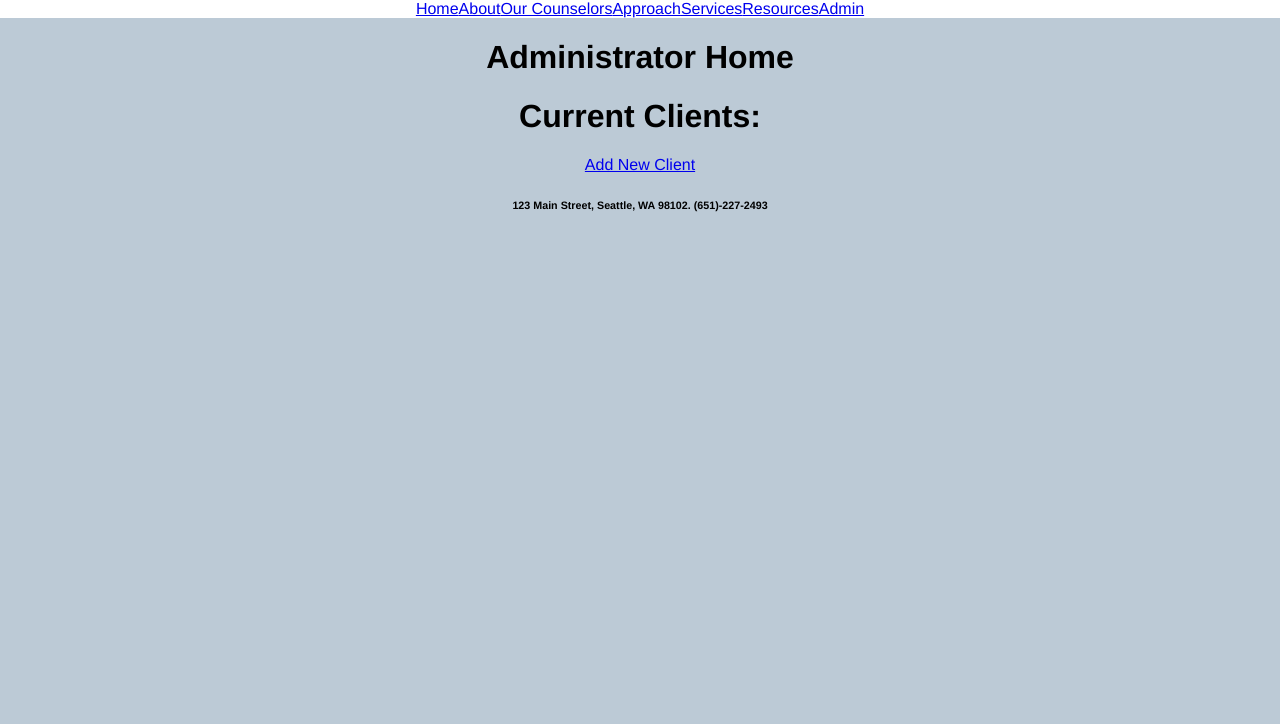
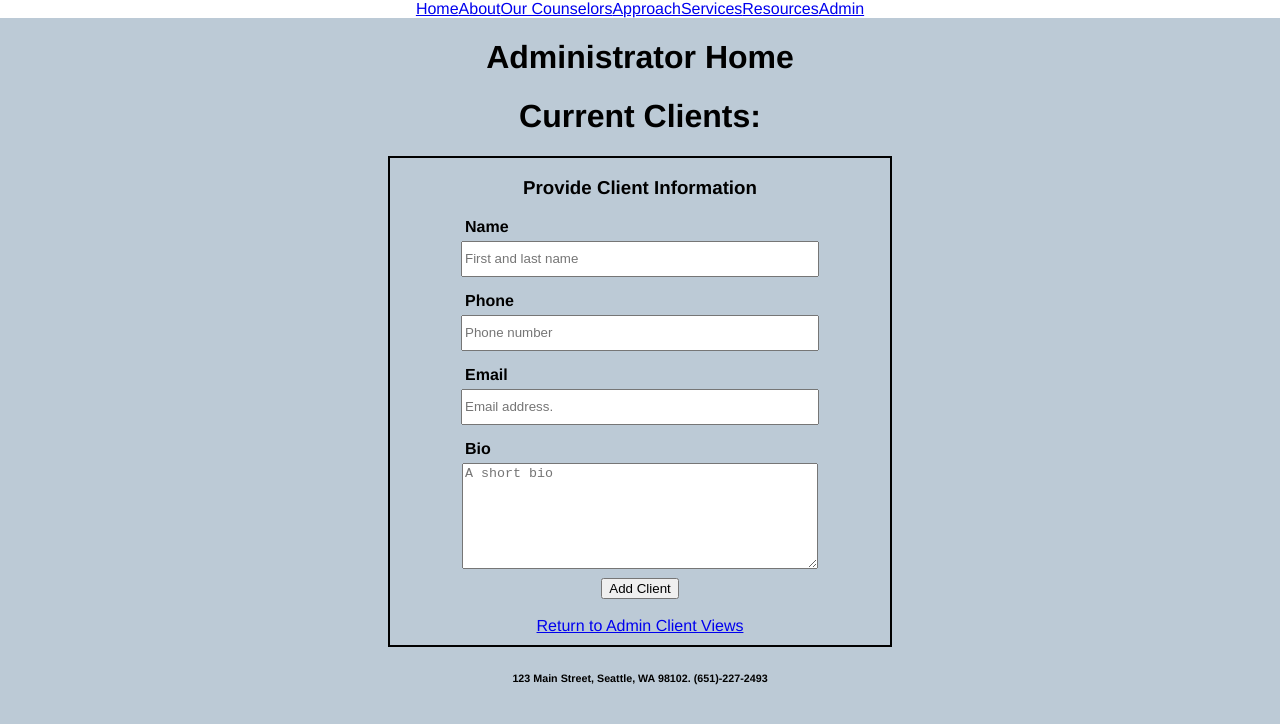
Before and after one commit to dillontitcomb/priv-prac-website, a React app: page /#/admin in a window 1280 px wide. Shown: the top 724 px of the page. Built offline with nearby package versions, Linux system fonts and the light colour scheme.

Commit message:
Add admin and customer paths to new client component, each with unique content and links.

```diff
--- a/src/components/AddClient.jsx
+++ b/src/components/AddClient.jsx
@@ -7,6 +7,12 @@ function AddClient(props){
   let _phone = null;
   let _email = null;
   let _bio = null;
+	let clientFormHeader = "Provide Client Information"
+	let nameLabel = "Name";
+	let phoneLabel = "Phone";
+	let emailLabel = "Email";
+	let bioLabel = "Bio";
+	let buttonLabel = "Add Client";
 
   function handleNewClientFormSubmission(event) {
     event.preventDefault();
@@ -17,37 +23,46 @@ function AddClient(props){
     _bio.value = '';
   }
 
+	if (props.currentRouterPath !== "/admin") {
+		clientFormHeader = "Welcome! Please provide your basic contact information. We'll contact you as soon as we can to schedule an appointment."
+		nameLabel = "Please input your name";
+		phoneLabel = "Please provide your phone number";
+		emailLabel = "Input your email";
+		bioLabel = "Tell us a bit about yourself";
+		buttonLabel = "Submit";
+	}
+
   return (
     <div className="addClientForm">
-      <h3>Provide Client Information</h3>
+			<h3>{clientFormHeader}</h3>
       <form onSubmit={handleNewClientFormSubmission}>
-        <p>Name</p>
+				<p>{nameLabel}</p>
         <input
           type='text'
           id='name'
           placeholder='First and last name'
           ref={(input) => {_name = input;}}/><br/>
-        <p>Phone</p>
+				<p>{phoneLabel}</p>
         <input
           type='text'
           id='phone'
           placeholder='Phone number'
           ref={(input) => {_phone = input;}}/><br/>
-        <p>Email</p>
+				<p>{emailLabel}</p>
         <input
           id='email'
           placeholder='Email address.'
           ref={(input) => {_email = input;}}/><br/>
-        <p>Bio</p>
+				<p>{bioLabel}</p>
         <textarea
           id='bio'
-          placeholder='A little bit about yourself.'
+          placeholder='A short bio'
           ref={(textarea) => {_bio = textarea;}}/><br/>
-        <button type='submit'>Add client</button>
+				<button type='submit'>{buttonLabel}</button>
       </form>
-      <br/>
-      <Link to="/admin">Return to Admin Client Views</Link>
-      <style jsx>{`
+			<br/>
+			{(props.currentRouterPath === "/admin") ? <Link to="/admin">Return to Admin Client Views</Link> : <Link to="/">Return Home</Link>}
+			<style jsx>{`
 				div.addClientForm {
 					margin: auto;
 					margin-top: 20px;
@@ -84,7 +99,8 @@ function AddClient(props){
 }
 
 AddClient.propTypes = {
-  onAddClient: PropTypes.func
+  onAddClient: PropTypes.func,
+	currentRouterPath: PropTypes.string.isRequired
 };
 
 export default AddClient;
--- a/src/components/Admin/Admin.jsx
+++ b/src/components/Admin/Admin.jsx
@@ -2,14 +2,15 @@ import React from 'react';
 import PropTypes from 'prop-types';
 import ClientList from './ClientList';
 import { Link } from 'react-router-dom';
+import AddClient from '../AddClient';
 
 function Admin(props){
   return (
     <div>
       <div>
         <h1>Administrator Home</h1>
-        <ClientList clientList={props.clientList}/>
-        <Link to="/new-client">Add New Client</Link>
+        <ClientList clientList={props.clientList} currentRouterPath={props.currentRouterPath}/>
+        <AddClient onAddClient={props.onAddClient} currentRouterPath={props.currentRouterPath}/>
       </div>
       <style jsx>{`
 					div.jumbotron {
@@ -22,7 +23,9 @@ function Admin(props){
 }
 
 Admin.propTypes = {
-  clientList: PropTypes.object
+	onAddClient: PropTypes.func,
+  clientList: PropTypes.object,
+	currentRouterPath: PropTypes.string.isRequired
 };
 
 export default Admin;
--- a/src/components/App.jsx
+++ b/src/components/App.jsx
@@ -39,12 +39,15 @@ class App extends React.Component {
     <Switch>
           <Route exact path='/' component={Home} />
           <Route exact path='/about' component={About} />
-          <Route exact path='/admin' render={()=><Admin clientList={this.state.masterClientList} />} />
+          <Route exact path='/admin' render={(props)=><Admin
+							clientList={this.state.masterClientList}
+							currentRouterPath={props.location.pathname}
+							onAddClient={this.handleAddClient} />} />
           <Route exact path='/approach' component={Approach} />
           <Route exact path='/services' component={Services} />
           <Route exact path='/resources' component={Resources} />
           <Route exact path='/counselors' component={Counselors} />
-          <Route exact path='/new-client' render={()=><AddClient onAddClient={this.handleAddClient}/>} />
+          <Route exact path='/new-client' render={(props)=><AddClient onAddClient={this.handleAddClient} currentRouterPath={props.location.pathname}/>} />
           <Route component={Error404} />
         </Switch>
     <Footer/>
--- a/src/components/ContentPages/About/About.jsx
+++ b/src/components/ContentPages/About/About.jsx
@@ -1,11 +1,12 @@
 import React from 'react';
+import { Link } from 'react-router-dom';
 
 function Home(){
   return (
     <div>
       <div>
         <h1>About Us</h1>
-        <button>Schedule an session</button>
+        <Link to="/new-client">Schedule an session</Link>
       </div>
       <style jsx>{`
 					div.jumbotron {
--- a/src/components/ContentPages/Approach/Approach.jsx
+++ b/src/components/ContentPages/Approach/Approach.jsx
@@ -1,11 +1,12 @@
 import React from 'react';
+import { Link } from 'react-router-dom';
 
 function Approach(){
   return (
     <div>
       <div>
         <h1>Our Approaches to Counseling</h1>
-        <button>Schedule an session</button>
+        <Link to="/new-client">Schedule an session</Link>
       </div>
       <style jsx>{`
 					div.jumbotron {
--- a/src/components/ContentPages/Resources/Resources.jsx
+++ b/src/components/ContentPages/Resources/Resources.jsx
@@ -1,11 +1,12 @@
 import React from 'react';
+import { Link } from 'react-router-dom';
 
 function Resources(){
   return (
     <div>
       <div>
         <h1>Resources</h1>
-        <button>Schedule an session</button>
+        <Link to="/new-client">Schedule an session</Link>
       </div>
       <style jsx>{`
 					div.jumbotron {
--- a/src/components/Counselors/Counselors.jsx
+++ b/src/components/Counselors/Counselors.jsx
@@ -1,5 +1,6 @@
 import React from 'react';
 import Counselor from './Counselor';
+import { Link } from 'react-router-dom';
 
 const masterCounselorsList = [
   {name: 'Mackenzie Moll',
@@ -20,7 +21,7 @@ function Counselors(){
             specialty={counselor.specialty}
             key={index}/>
 	        )}
-        <button>Schedule an session</button>
+        <Link to="/new-client">Schedule an session</Link>
       </div>
       <style jsx>{`
 					div.jumbotron {
--- a/src/components/Home/Home.jsx
+++ b/src/components/Home/Home.jsx
@@ -1,5 +1,6 @@
 import React from 'react';
 import office from '../../assets/images/office.jpg';
+import { Link } from 'react-router-dom';
 
 function Home(){
   const callToAction = 'Welcome to Mackenzie & Friends Counseling Group';
@@ -14,7 +15,7 @@ function Home(){
       <div className="jumbotron">
         <h1>{welcomeText}</h1>
         <hr></hr>
-        <button>Schedule an session</button>
+        <Link to="/new-client">Schedule an session</Link>
       </div>
       <style jsx>{`
 					div.topimage {
--- a/src/components/Services/Services.jsx
+++ b/src/components/Services/Services.jsx
@@ -1,5 +1,6 @@
 import React from 'react';
 import Service from './Service';
+import { Link } from 'react-router-dom';
 
 const masterServicesList = [
   {name: 'Individual Therapy',
@@ -20,7 +21,7 @@ function Services(){
             cost={service.cost}
             key={index}/>
 	        )}
-        <button>Schedule an session</button>
+        <Link to="/new-client">Schedule an session</Link>
       </div>
       <style jsx>{`
 					div.jumbotron {
```
